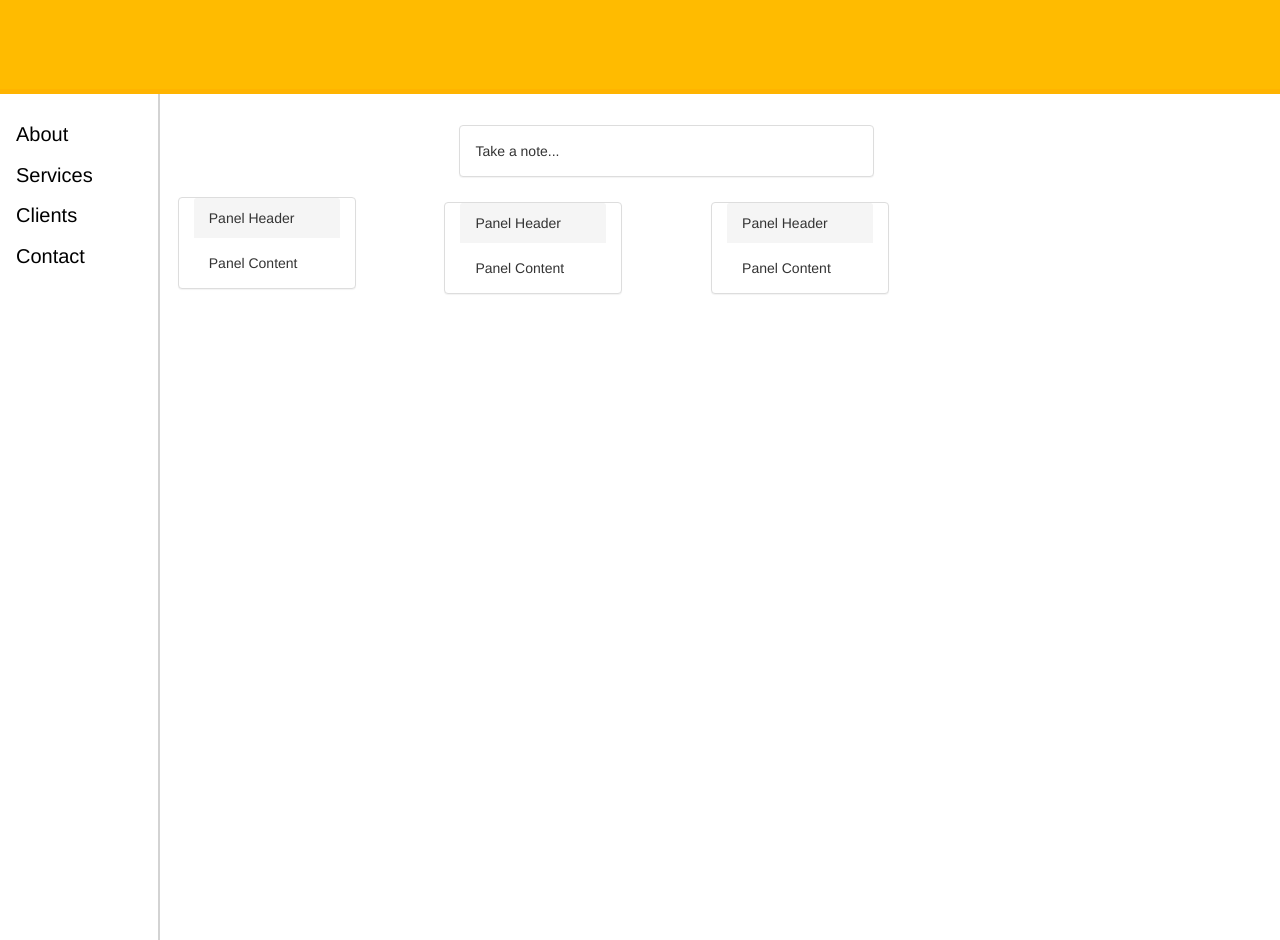
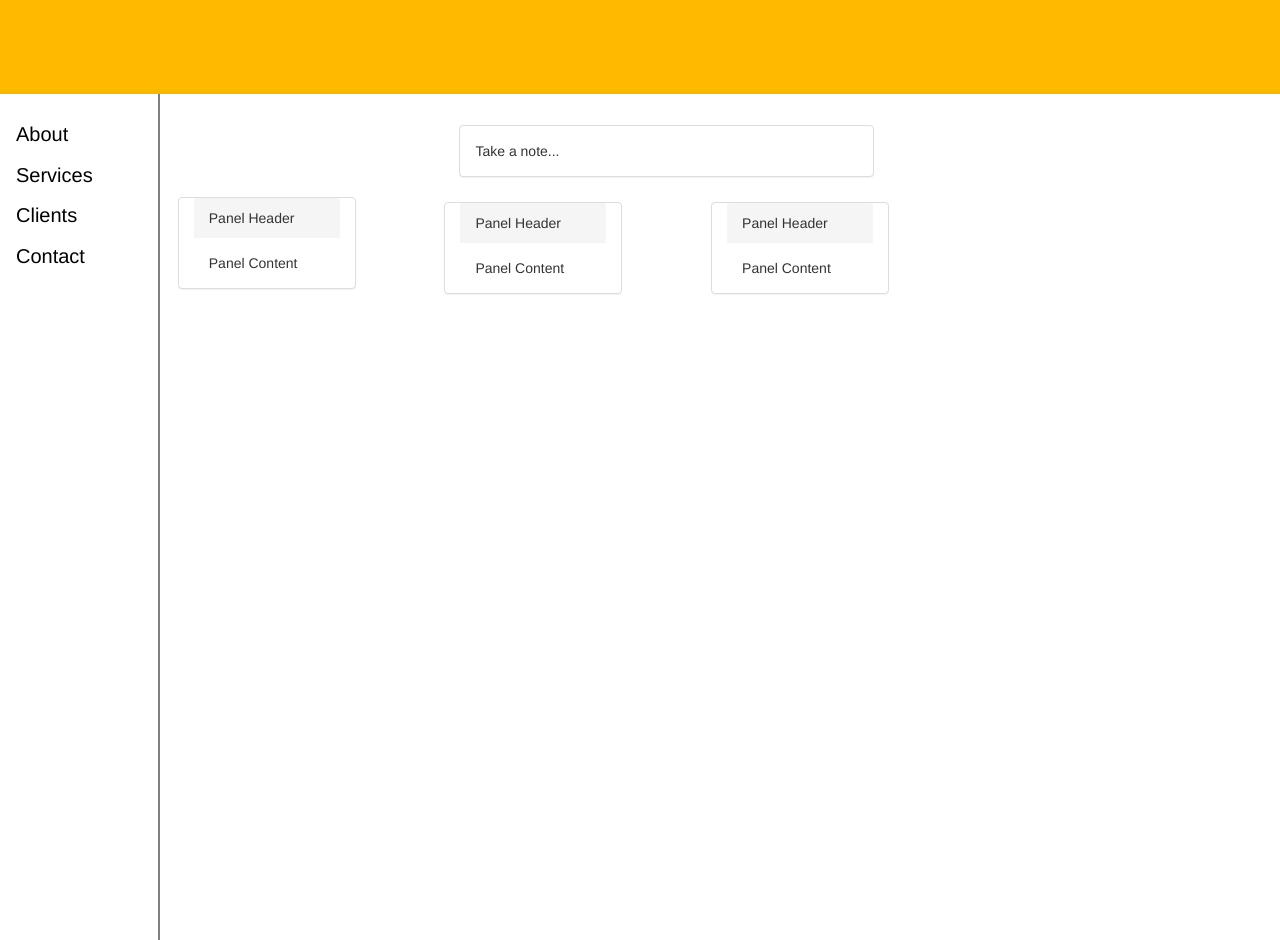
Before and after one commit to vidyah-cuelogic/cherrypy-repo, a Python web app: template templates/index.html in a window 1280 px wide. Run offline with Jinja, Linux system fonts and the light colour scheme; the template is opened without the code that fills it, so the values that code supplies are empty; some libraries are stand-ins or nearby versions.

Commit message:
change color

```diff
--- a/static/css/style.css
+++ b/static/css/style.css
@@ -25,7 +25,7 @@ body {
     left: 0;
     overflow-x: hidden;
     padding-top: 20px;
-    border-right:  solid 2px lightgray;
+    border-right:  solid 2px gray;
 }
 
 .sidenav a {
```
